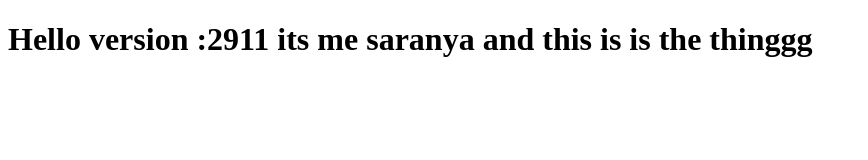
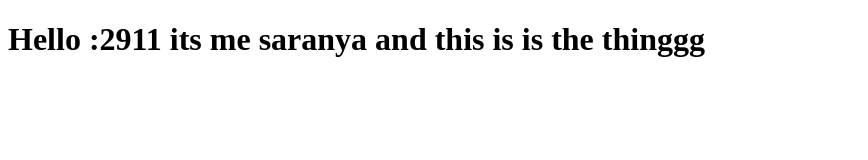
Before and after one commit to SaranyaS29/seceproject, a plain HTML site: page index.html in a window 1280 px wide. Shown: the whole page, without its empty margins (0-868 px from the left). Drawn offline with Linux system fonts and the light colour scheme.

Commit message:
Update index.html

```diff
--- a/index.html
+++ b/index.html
@@ -6,6 +6,6 @@
     <title>Document</title>
 </head>
 <body>
-    <h1>Hello  version :2911 its me saranya and this is is the thinggg</h1>
+    <h1>Hello  :2911 its me saranya and this is is the thinggg</h1>
 </body>
 </html>
```
